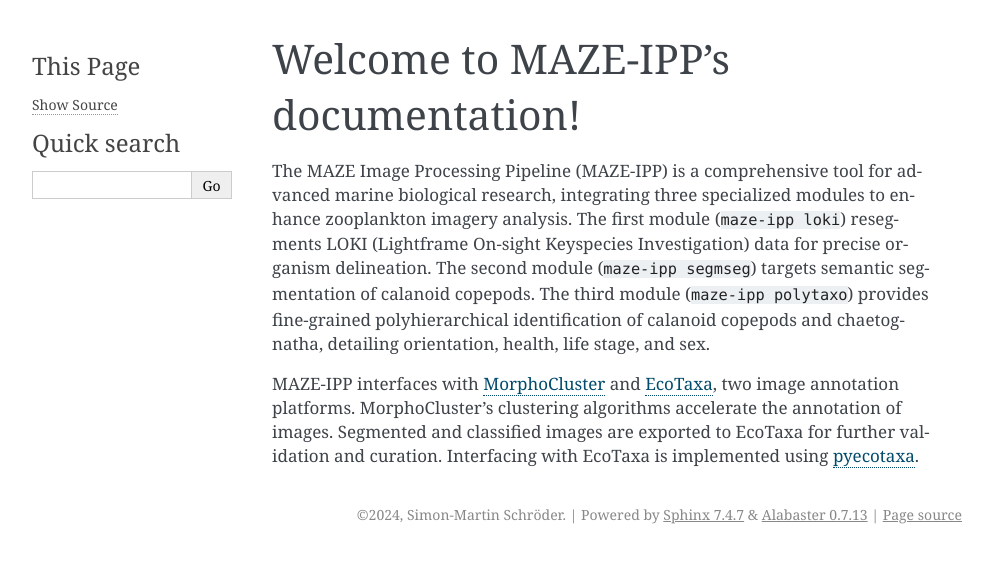
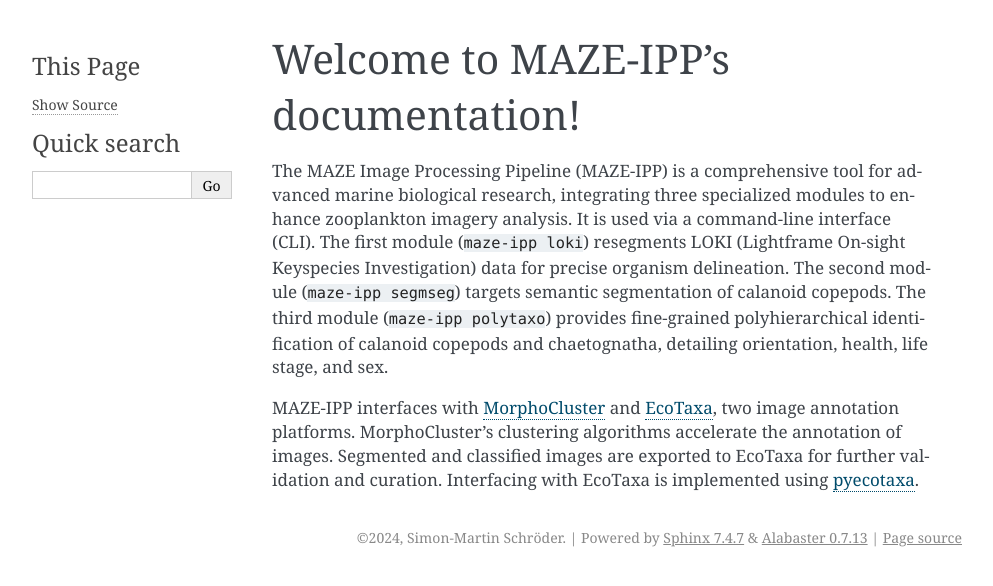
Before and after one commit to MOSAiC-Zooplankton-Image-Analyses/maze_image_processing_pipeline, a Sphinx documentation site: the page built from docs/index.rst, in a window 1280 px wide. Shown: the top 586 px of the page, without its empty margins (148-1141 px from the left). Built offline with Sphinx 7.4.7, drawn with Linux system fonts in a browser that asks for light colours.

Commit message:
Update docs

```diff
--- a/docs/index.rst
+++ b/docs/index.rst
@@ -2,6 +2,7 @@ Welcome to MAZE-IPP's documentation!
 ====================================
 
 The MAZE Image Processing Pipeline (MAZE-IPP) is a comprehensive tool for advanced marine biological research, integrating three specialized modules to enhance zooplankton imagery analysis.
+It is used via a command-line interface (CLI).
 The first module (`maze-ipp loki`) resegments LOKI (Lightframe On-sight Keyspecies Investigation) data for precise organism delineation.
 The second module (`maze-ipp segmseg`) targets semantic segmentation of calanoid copepods.
 The third module (`maze-ipp polytaxo`) provides fine-grained polyhierarchical identification of calanoid copepods and chaetognatha, detailing orientation, health, life stage, and sex.
--- a/docs/loki.rst
+++ b/docs/loki.rst
@@ -5,7 +5,6 @@ The `maze-ipp loki` command implements a image processing pipeline for the reseg
 
 It provides the following features:
 
-- `YAML <https://en.wikipedia.org/wiki/YAML>`_ configuration.
 - Merging of telemetry metadata.
 - Segmentation using thresholding or a deep learning model.
 - Duplicate Detection
@@ -13,6 +12,7 @@ It provides the following features:
 - Generation of import-ready EcoTaxa archives
 - Logging and error handling
 - Progress reporting
+- `YAML <https://en.wikipedia.org/wiki/YAML>`_ configuration.
 
 Configuration
 -------------
```
Also changed, not shown: .readthedocs.yaml.
